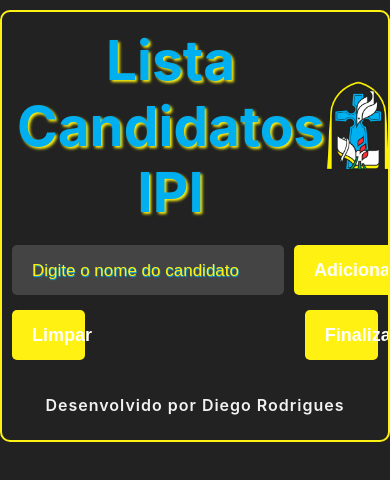
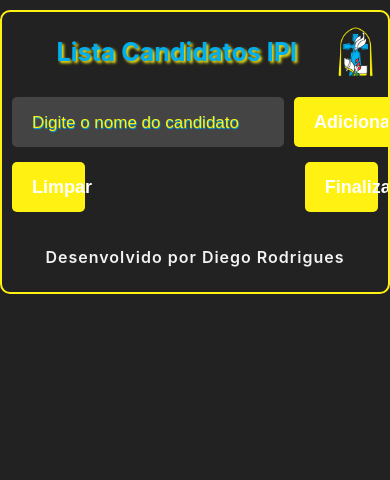
Before and after one commit to DiegoRodrigues1402/app-computa-o-de-votos, a React (Vite) app: page / in a window 390 px wide. Shown: the top 480 px of the page. Built offline with nearby package versions, Linux system fonts and the light colour scheme.

Commit message:
atualizando responsivo remoto

```diff
--- a/src/componets/Header.css
+++ b/src/componets/Header.css
@@ -150,6 +150,19 @@
 
       }
   }
+  @media screen  and (max-width: 480px){
+    .container-header h1{
+        font-size: 25px;
+
+
+    }
+    .logo {
+        height: 50px; /* Ajuste o tamanho da logo */
+        width: auto; /* Mantém a proporção da imagem */
+        max-width: 100%;
+
+      }
+  }
   @media screen  and (max-width: 360px){
     .container-header{
         display: flex;
```
